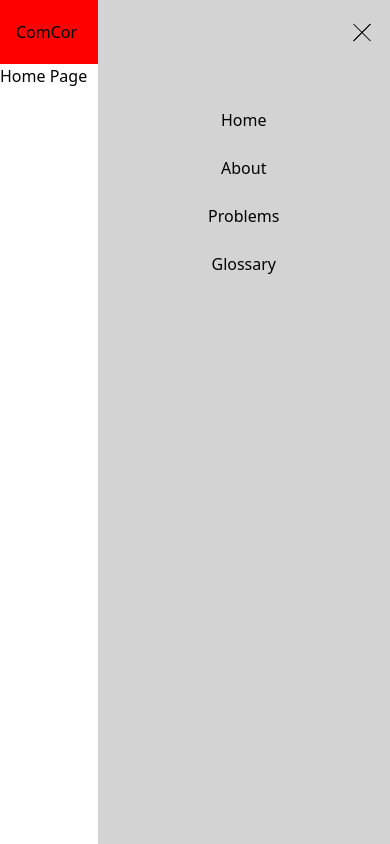
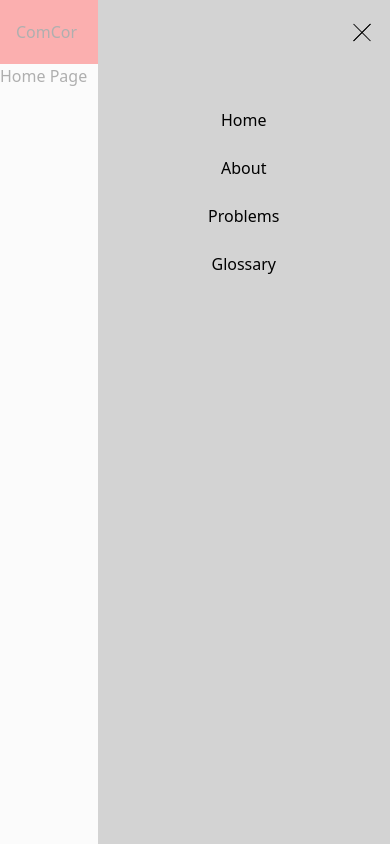
Before and after one commit to agviray/computation-corner, a Next.js app: page / in a window 390 px wide. Both pictures are taken after a click on the element 362 px from the left and 32 px from the top of the page. Built offline with nearby package versions, Linux system fonts and the light colour scheme.

Commit message:
Add overlay when mobile menu is open

```diff
--- a/src/app/layout.js
+++ b/src/app/layout.js
@@ -11,7 +11,7 @@ const RootLayout = ({ children }) => {
     <html lang="en">
       <body>
         <Navbar />
-        <div className="contentWrapper">{children}</div>
+        <div className="contentWrapper pt-offsetNavbarHeight">{children}</div>
       </body>
     </html>
   );
--- a/src/components/Navbar.js
+++ b/src/components/Navbar.js
@@ -30,7 +30,7 @@ const Navbar = () => {
 
   const renderedNavmenuItems = NAV_ITEMS.map(({ text, href }, index) => (
     <li key={index}>
-      <Link href={href}>
+      <Link href={href} onClick={toggleMenu}>
         <span className="inline-block w-full text-center py-3 md:px-4 md:py-0 md:leading-[64px]">
           {text}
         </span>
@@ -39,8 +39,8 @@ const Navbar = () => {
   ));
 
   return (
-    <header className="w-full">
-      <nav className="h-16 bg-[red]">
+    <header className="fixed top-0 left-0 right-0 w-full z-50">
+      <nav className="relative h-navbarHeight bg-[red]">
         <div className="innerContainer relative flex justify-between items-center h-full px-4">
           <div className="logoContainer">
             <Link href="/">
@@ -48,7 +48,7 @@ const Navbar = () => {
             </Link>
           </div>
           <div
-            className={`navMenu fixed top-0 right-0 bottom-0 w-9/12 py-24 bg-[lightgray] transition transition-all md:relative md:flex md:w-auto md:h-full md:py-0 md:translate-x-0 md:transition-none ${
+            className={`navMenu fixed top-0 right-0 bottom-0 w-9/12 py-24 bg-[lightgray] z-[1] transition transition-all md:relative md:flex md:w-auto md:h-full md:py-0 md:translate-x-0 md:transition-none ${
               isMenuOpen ? 'translate-x-[0]' : 'translate-x-full'
             }`}
           >
@@ -61,22 +61,27 @@ const Navbar = () => {
             onClick={toggleMenu}
           >
             <div
-              className={`relative w-full h-[1px] bg-black transition transition-all ${
+              className={`relative w-full h-[1px] bg-black z-[1] transition transition-all ${
                 isMenuOpen ? 'rotate-[135deg]' : 'rotate-0'
               }`}
             >
               <span
-                className={`absolute w-full h-[1px] bg-black transition transition-all ${
+                className={`absolute w-full h-[1px] bg-black z-[1] transition transition-all ${
                   isMenuOpen ? 'top-[0]' : 'top-[-7px]'
                 }`}
               ></span>
               <span
-                className={`absolute w-full h-[1px] bg-black transition transition-all ${
+                className={`absolute w-full h-[1px] bg-black z-[1] transition transition-all ${
                   isMenuOpen ? 'top-[0] rotate-90' : 'top-[7px] rotate-0'
                 }`}
               ></span>
             </div>
           </div>
+          <div
+            className={`overlay fixed inset-0 bg-transparentWhite transition transition-all md:hidden ${
+              isMenuOpen ? 'visible opacity-100' : 'invisible opacity-0'
+            }`}
+          ></div>
         </div>
       </nav>
     </header>
--- a/tailwind.config.ts
+++ b/tailwind.config.ts
@@ -13,7 +13,20 @@ const config: Config = {
       lg: '1024px',
       xl: '1280px',
     },
-    extend: {},
+    extend: {
+      height: {
+        navbarHeight: '4rem',
+      },
+      padding: {
+        offsetNavbarHeight: '4rem',
+      },
+      colors: {
+        midBlack: '#333333',
+        white: '#f9f9f9',
+        transparentWhite: 'rgba(249,249,249,0.7)',
+        transparentBlack: 'rgba(51,51,51,0.7)',
+      },
+    },
   },
   plugins: [],
 };
```
